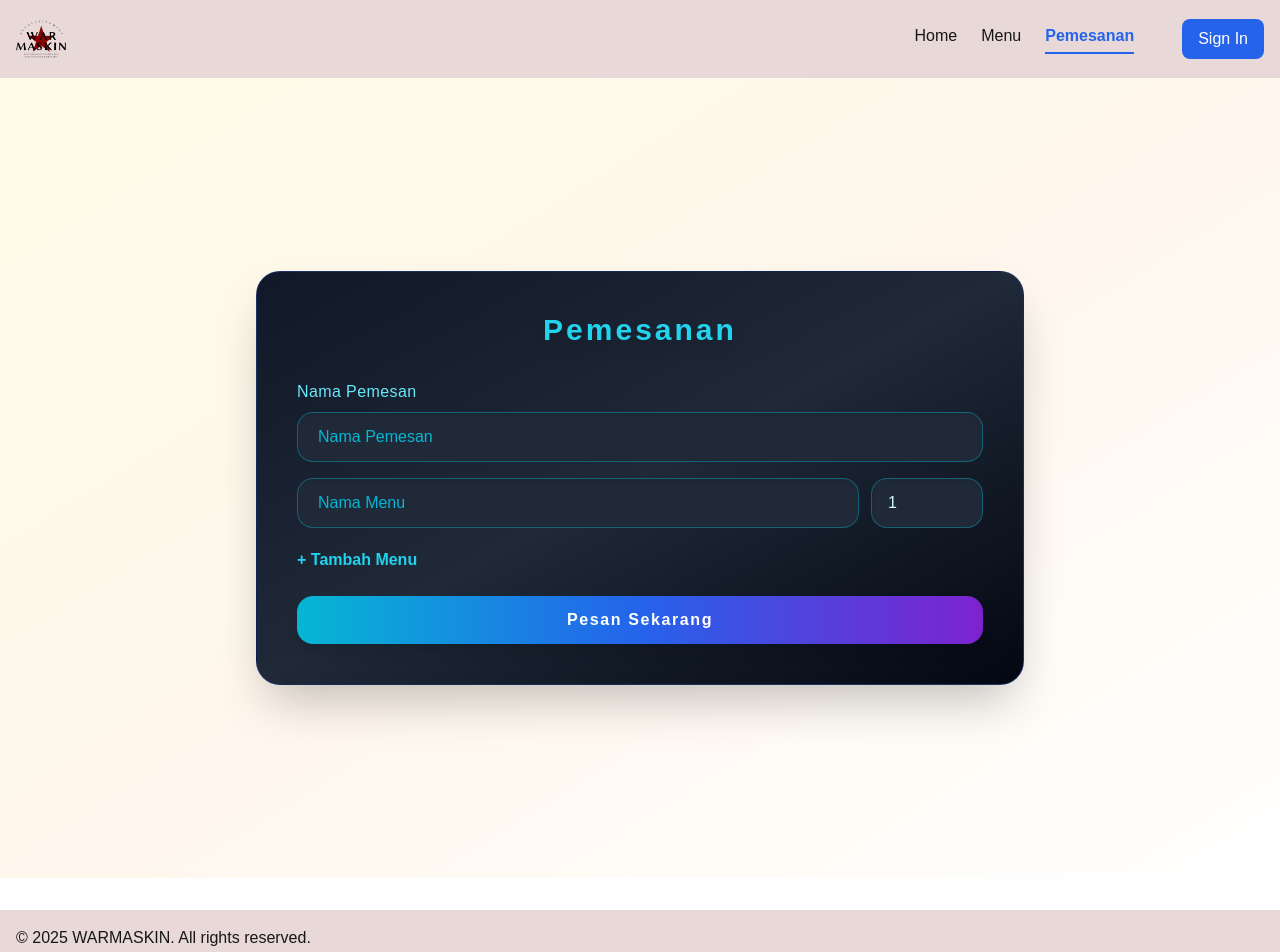
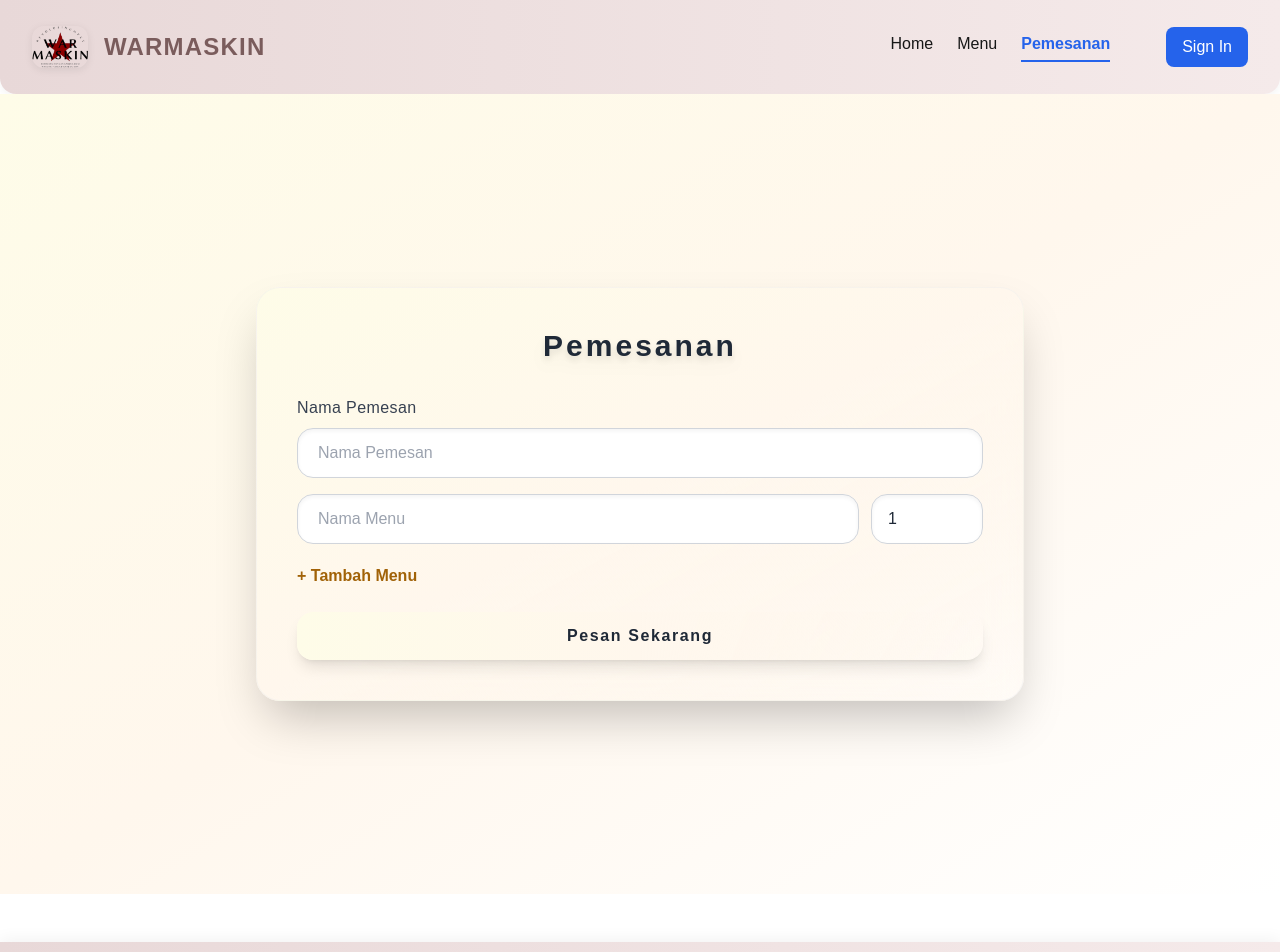
Before and after one commit to akmalghandi20/lagrande-pbs, a Next.js app in the folder frontend/: page /pemesanan in a window 1280 px wide. Shown: the top 952 px of the page. Built offline with nearby package versions, Linux system fonts and the light colour scheme.

Commit message:
dayan: memperbarui tampilan header

```diff
--- a/frontend/app/pemesanan/page.tsx
+++ b/frontend/app/pemesanan/page.tsx
@@ -86,13 +86,13 @@ export default function Pemesanan() {
 
   return (
     <div className="h-screen w-full flex items-center justify-center bg-gradient-to-br from-yellow-50 via-orange-50 to-brown-100">
-      <div className="w-full max-w-3xl p-10 bg-gradient-to-br from-gray-900 via-gray-800 to-gray-950 rounded-3xl shadow-2xl border border-blue-700/30 backdrop-blur-lg">
-        <h1 className="text-3xl font-extrabold text-cyan-400 mb-8 text-center tracking-widest drop-shadow-lg">
+      <div className="w-full max-w-3xl p-10 bg-gradient-to-br from-yellow-50 via-orange-50 to-brown-100 rounded-3xl shadow-2xl border border-gray-200/30 backdrop-blur-lg">
+        <h1 className="text-3xl font-extrabold text-gray-800 mb-8 text-center tracking-widest drop-shadow-lg">
           Pemesanan
         </h1>
         <form onSubmit={handleSubmit}>
           <div>
-        <label className="block text-cyan-300 mb-2 font-medium tracking-wide">Nama Pemesan</label>
+        <label className="block text-gray-700 mb-2 font-medium tracking-wide">Nama Pemesan</label>
         <input
           type="text"
           placeholder="Nama Pemesan"
@@ -100,7 +100,7 @@ export default function Pemesanan() {
           onChange={(e) => setNamaPemesan(e.target.value)}
           required
           autoComplete="off"
-          className="w-full px-5 py-3 bg-gray-800 border border-cyan-500/40 rounded-2xl focus:outline-none focus:ring-2 focus:ring-cyan-400 text-cyan-100 placeholder-cyan-500 shadow-inner mb-4 transition"
+          className="w-full px-5 py-3 bg-white border border-gray-300 rounded-2xl focus:outline-none focus:ring-2 focus:ring-yellow-200 text-gray-800 placeholder-gray-400 shadow-inner mb-4 transition"
         />
           </div>
 
@@ -115,7 +115,7 @@ export default function Pemesanan() {
         handleMenuChange(index, "namaMenu", e.target.value)
           }
           required
-          className="flex-1 px-5 py-3 bg-gray-800 border border-cyan-500/40 rounded-2xl focus:outline-none focus:ring-2 focus:ring-cyan-400 text-cyan-100 placeholder-cyan-500 shadow-inner transition"
+          className="flex-1 px-5 py-3 bg-white border border-gray-300 rounded-2xl focus:outline-none focus:ring-2 focus:ring-yellow-200 text-gray-800 placeholder-gray-400 shadow-inner transition"
         />
         <input
           type="number"
@@ -125,13 +125,13 @@ export default function Pemesanan() {
         handleMenuChange(index, "jumlah", e.target.value)
           }
           required
-          className="w-28 px-4 py-3 bg-gray-800 border border-cyan-500/40 rounded-2xl focus:outline-none focus:ring-2 focus:ring-cyan-400 text-cyan-100 shadow-inner transition"
+          className="w-28 px-4 py-3 bg-white border border-gray-300 rounded-2xl focus:outline-none focus:ring-2 focus:ring-yellow-200 text-gray-800 shadow-inner transition"
         />
         {menuItems.length > 1 && (
           <button
         type="button"
         onClick={() => handleRemoveMenu(index)}
-            className="text-pink-500 hover:text-pink-400 font-bold text-2xl transition"
+        className="text-red-500 hover:text-red-400 font-bold text-2xl transition"
         title="Hapus Menu"
           >
         <span className="drop-shadow-lg">&times;</span>
@@ -145,7 +145,7 @@ export default function Pemesanan() {
         <button
           type="button"
           onClick={handleAddMenu}
-          className="text-cyan-400 font-semibold hover:underline hover:text-cyan-300 transition"
+          className="text-yellow-700 font-semibold hover:underline hover:text-yellow-800 transition"
         >
           + Tambah Menu
         </button>
@@ -153,7 +153,7 @@ export default function Pemesanan() {
 
           <button
         type="submit"
-        className="w-full py-3 px-6 bg-gradient-to-r from-cyan-500 via-blue-600 to-purple-700 text-white font-bold rounded-2xl shadow-lg hover:from-cyan-400 hover:to-purple-600 hover:scale-105 transition-all duration-300 tracking-widest"
+        className="w-full py-3 px-6 bg-gradient-to-r from-yellow-50 via-orange-50 to-brown-100 text-gray-800 font-bold rounded-2xl shadow-lg hover:from-yellow-100 hover:to-orange-100 hover:scale-105 transition-all duration-300 tracking-widest"
           >
         Pesan Sekarang
           </button>
--- a/frontend/component/footer.tsx
+++ b/frontend/component/footer.tsx
@@ -1,10 +1,31 @@
 export default function Footer() {
   return (
-    <footer style={{backgroundColor: "#E8D8D8",
-    padding: '1rem',
-    marginTop: '2rem',
-    }}>
-      <p>© 2025 WARMASKIN. All rights reserved.</p>
+    <footer
+      style={{
+        background: "linear-gradient(90deg, #E8D8D8 0%, #F5EAEA 100%)",
+        padding: "2rem 1rem",
+        marginTop: "3rem",
+        boxShadow: "0 -2px 16px rgba(0,0,0,0.06)",
+        display: "flex",
+        flexDirection: "column",
+        alignItems: "center",
+      }}
+    >
+      <p style={{
+        color: "#6B4F4F",
+        fontWeight: 500,
+        fontSize: "1.1rem",
+        letterSpacing: "0.03em",
+        margin: 0,
+      }}>
+        © 2025 <span style={{fontWeight: 700, letterSpacing: "0.05em"}}>WARMASKIN</span>. All rights reserved.
+      </p>
+      <div style={{
+        marginTop: "0.5rem",
+        fontSize: "0.95rem",
+        color: "#9C7E7E",
+      }}>
+      </div>
     </footer>
   );
 }
--- a/frontend/component/header.tsx
+++ b/frontend/component/header.tsx
@@ -5,26 +5,44 @@ import SignInButton from "./signin";
 export default function Header() {
   return (
     <header
-      style={{ backgroundColor: "#E8D8D8", padding: "1rem" }}
+      style={{
+        background: "linear-gradient(90deg, #E8D8D8 0%, #F5EAEA 100%)",
+        padding: "1.5rem 2rem",
+        boxShadow: "0 2px 8px rgba(0,0,0,0.05)",
+        borderRadius: "0 0 16px 16px",
+      }}
     >
       <div
         style={{
           display: "flex",
           justifyContent: "space-between",
           alignItems: "center",
+          maxWidth: "1295px",
+          margin: "0 auto",
         }}
       >
-        <Image
-          src="/warmaskin.png"
-          alt="WARMASKIN Logo"
-          width={50}
-          height={50}
-        />
+        <div style={{ display: "flex", alignItems: "center", gap: "1rem" }}>
+          <Image
+            src="/warmaskin.png"
+            alt="WARMASKIN Logo"
+            width={56}
+            height={56}
+            style={{ borderRadius: "12px", boxShadow: "0 2px 8px rgba(0,0,0,0.08)" }}
+          />
+          <span style={{
+            fontWeight: 700,
+            fontSize: "1.5rem",
+            letterSpacing: "0.05em",
+            color: "#7A5C5C"
+          }}>
+            WARMASKIN
+          </span>
+        </div>
         <div
           style={{
             display: "flex",
             alignItems: "center",
-            gap: "2rem",
+            gap: "2.5rem",
           }}
         >
           <Navbar />
```
Lines whose indentation alone changed are shown as unchanged.
